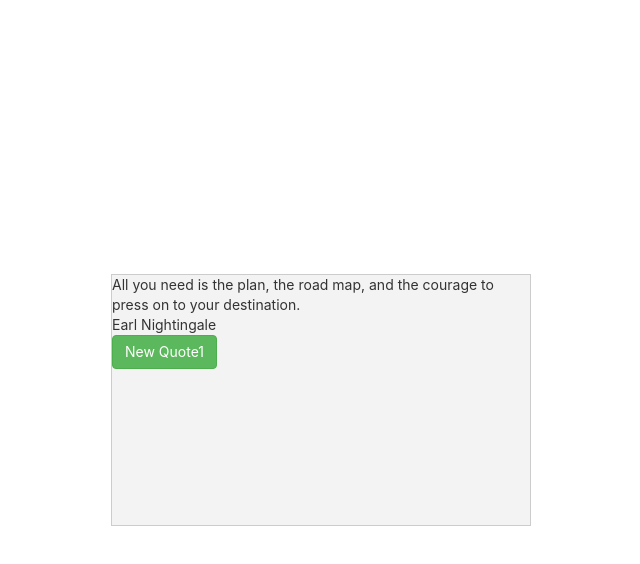
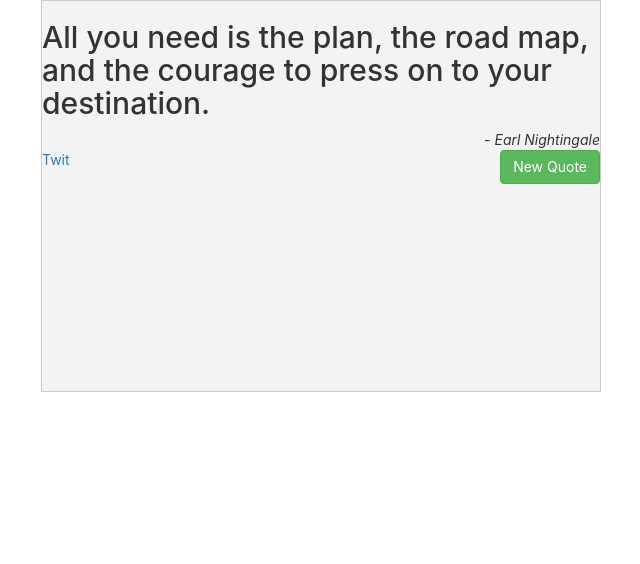
Before and after one commit to DzmitryUr/quotes, a React (Create React App) app: page / in a window 1280 px wide. Shown: the top 564 px of the page, without its empty margins (319-959 px from the left). Built offline with nearby package versions, Linux system fonts and the light colour scheme.

Commit message:
update quotes

```diff
--- a/public/index.html
+++ b/public/index.html
@@ -27,15 +27,6 @@
       You need to enable JavaScript to run this app.
     </noscript>
     <div id="root"></div>
-    <!--
-      This HTML file is a template.
-      If you open it directly in the browser, you will see an empty page.
-
-      You can add webfonts, meta tags, or analytics to this file.
-      The build step will place the bundled scripts into the <body> tag.
-
-      To begin the development, run `npm start` or `yarn start`.
-      To create a production bundle, use `npm run build` or `yarn build`.
-    -->
+    <script src="https://cdn.freecodecamp.org/testable-projects-fcc/v1/bundle.js"></script>
   </body>
 </html>
--- a/src/App.css
+++ b/src/App.css
@@ -1,44 +1,7 @@
-.App {
-  text-align: center;
-}
-
-.App-logo {
-  animation: App-logo-spin infinite 20s linear;
-  height: 40vmin;
-}
-
-.App-header {
-  background-color: #282c34;
-  min-height: 100vh;
-  display: flex;
-  flex-direction: column;
-  align-items: center;
-  justify-content: center;
-  font-size: calc(10px + 2vmin);
-  color: white;
-}
-
-.App-link {
-  color: #61dafb;
-}
-
-@keyframes App-logo-spin {
-  from {
-    transform: rotate(0deg);
-  }
-  to {
-    transform: rotate(360deg);
-  }
-}
-
 #quote-box {
-    position:fixed;
-    top: 50%;
-    left: 50%;
-    width:30em;
-    height:18em;
-    margin-top: -9em; /*set to a negative number 1/2 of your height*/
-    margin-left: -15em; /*set to a negative number 1/2 of your width*/
+    margin: 0 auto;
+    width:40em;
+    height:28em;
     border: 1px solid #ccc;
     background-color: #f3f3f3;
 }
--- a/src/App.js
+++ b/src/App.js
@@ -26,15 +26,25 @@ class App extends Component {
   render() {
     return (
       <div id="quote-box">
+      <div>
         <div id="text">
-          {this.state.quote}
+          <h2>{this.state.quote}</h2>
         </div>
-        <div id="author">
-          {this.state.author}
+        <div id="author" className="pull-right">
+          - <i>{this.state.author}</i>
         </div>
+      </div>
+      <br/>
+      <div>
+        <div className="pull-left">
+          <a href="http://twitter.com/intent/tweet" id="tweet-quote">Twit</a>
+        </div>
+        <div className="pull-right">
           <Button bsStyle="success" id="new-quote" onClick={this.handleClick}>
-            New Quote1
+            New Quote
           </Button>
+        </div>
+      </div>
       </div>
     );
   }
```
Also changed, not shown: 1 other file (tests, documents, lock files or other folders).
